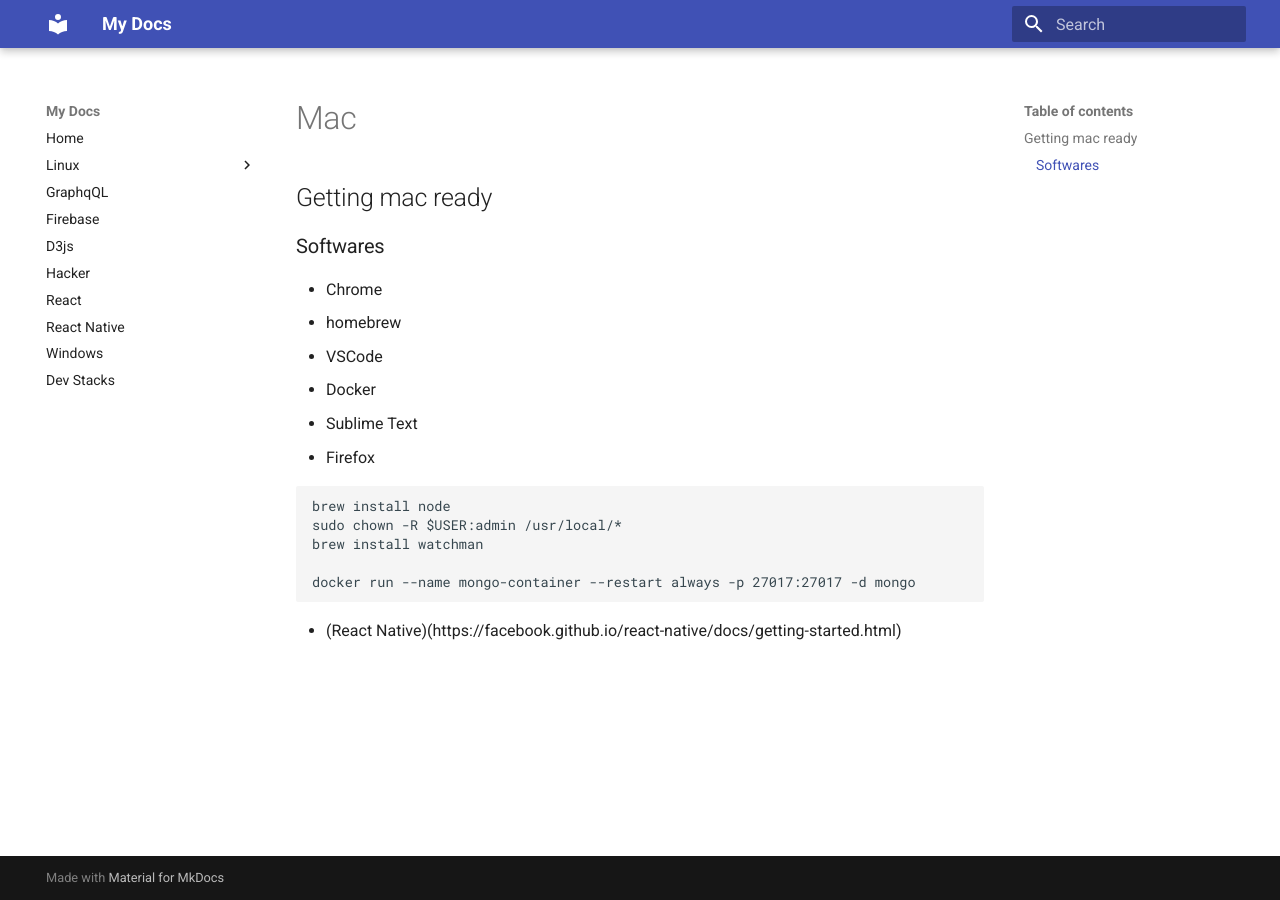
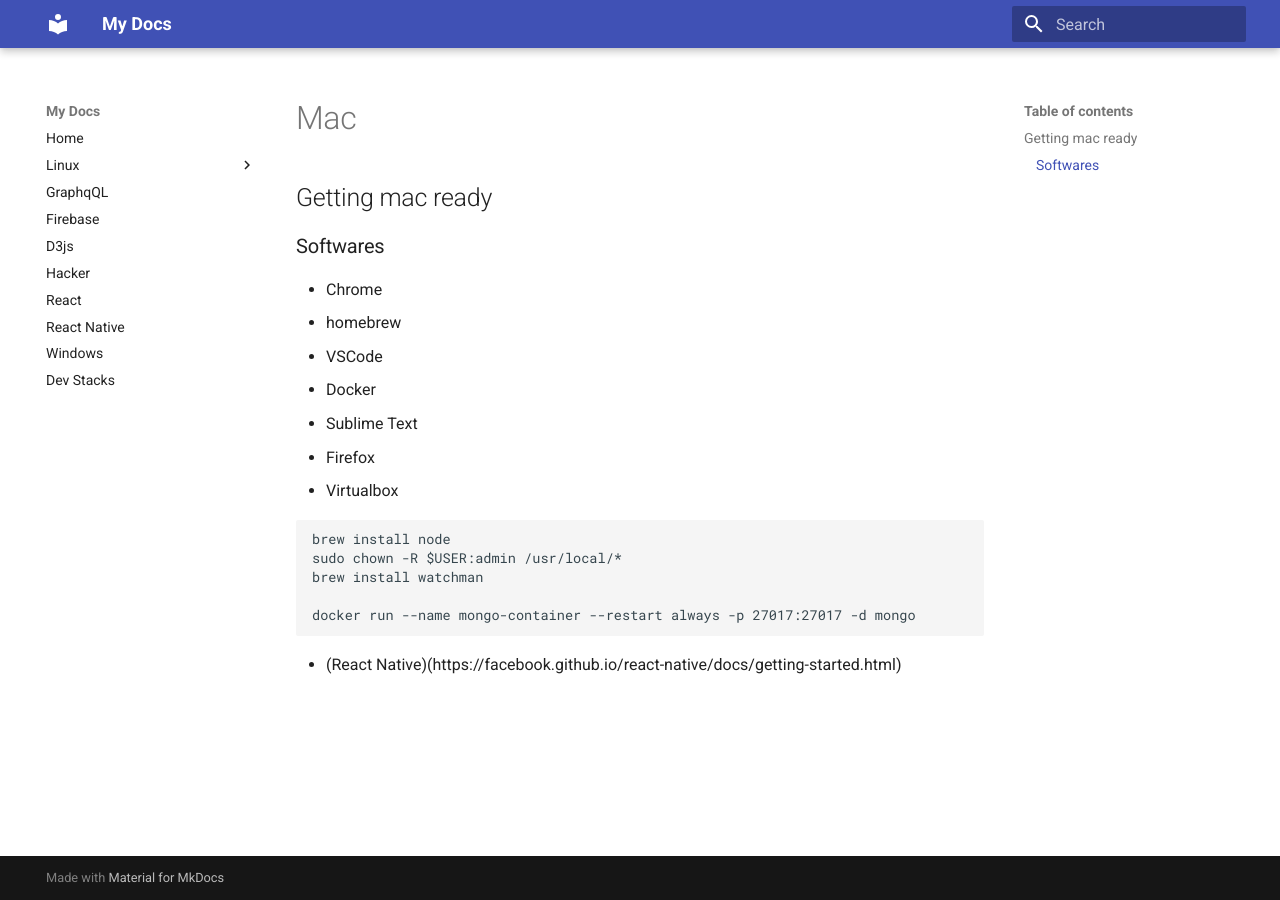
Before and after one commit to ajaymore/development-docs, an MkDocs documentation site: the page built from docs/mac.md, in a window 1280 px wide. Built offline with MkDocs 1.6.1 and Material for MkDocs 9.7.7, drawn with Linux system fonts in a browser that asks for light colours; old or Windows-style settings are respelled for this version of MkDocs.

Commit message:
Update mac.md

````diff
--- a/docs/mac.md
+++ b/docs/mac.md
@@ -7,6 +7,7 @@
 - Docker
 - Sublime Text
 - Firefox
+- Virtualbox
 
 ```
 brew install node
````
